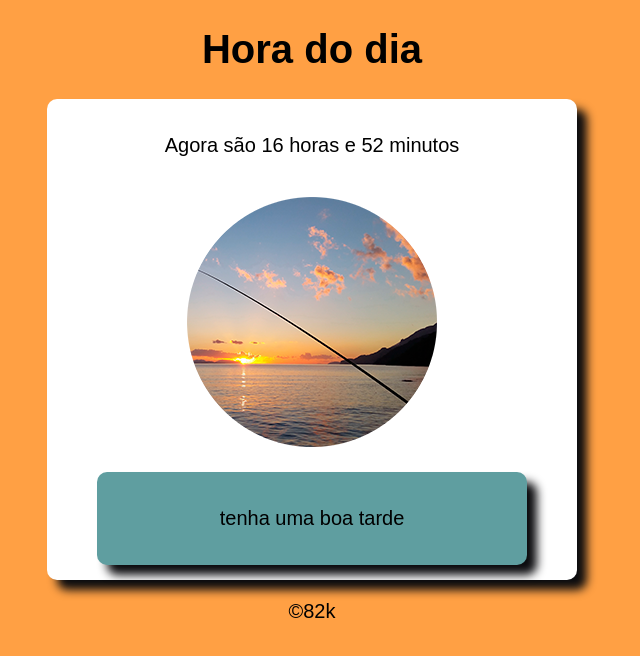
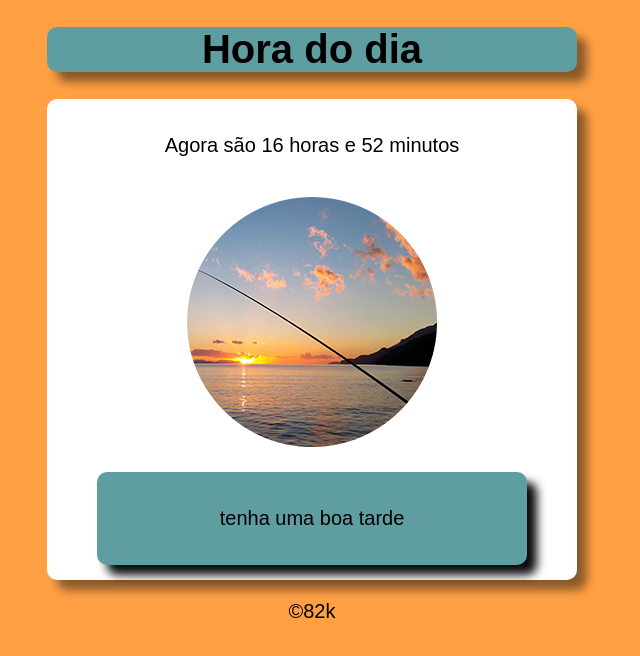
Before and after one commit to hugobrener/javascript, a plain HTML site: page ex14/hora-do-dia.html in a window 1280 px wide. Shown: the whole page, without its empty margins (328-968 px from the left). Drawn offline with Linux system fonts and the light colour scheme.

Commit message:
revisão básico html e css

```diff
--- a/ex14/hora-do-dia.html
+++ b/ex14/hora-do-dia.html
@@ -9,7 +9,7 @@
   </head>
 <body onload="carregar()">
   <header>
-    <H1>Hora do dia</H1>
+    <h1>Hora do dia</h1>
   </header>
   <section>
     <div id= "msg">
--- a/ex14/style.css
+++ b/ex14/style.css
@@ -6,6 +6,12 @@ body {
 
 header {
   text-align: center;
+  background-color: cadetblue;
+  width: 530px;
+  margin: auto;
+  border-radius: 10px;
+  box-shadow: 10px 10px 10px rgba(12, 12, 15, 0.479);
+
 }
 
 section {
@@ -14,7 +20,7 @@ section {
   padding: 15px;
   width: 500px;
   margin: auto;
-  box-shadow: 10px 10px 10px rgb(12, 12, 15)
+  box-shadow: 10px 10px 10px rgba(12, 12, 15, 0.479);
 }
 
 div {
```
